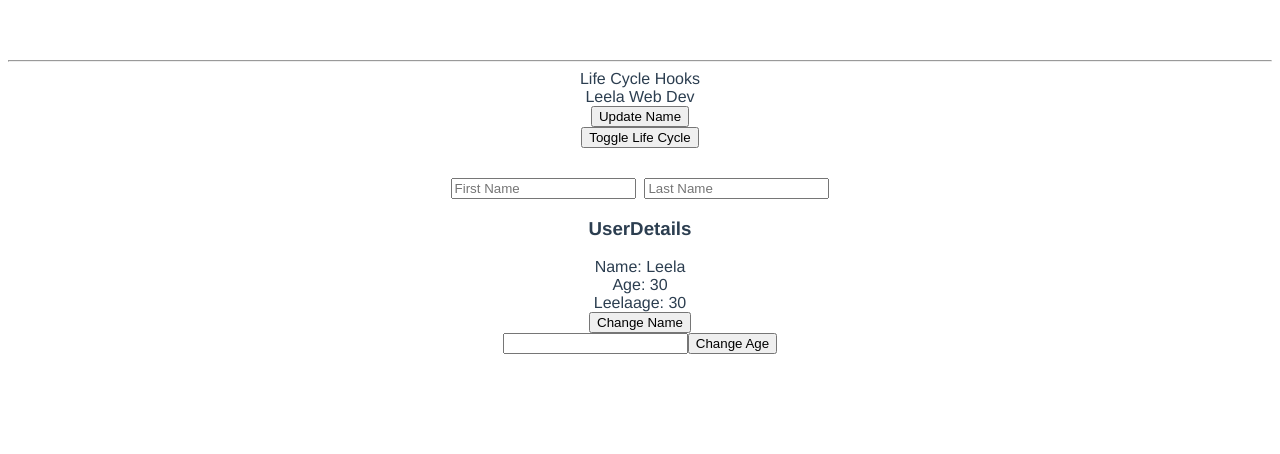
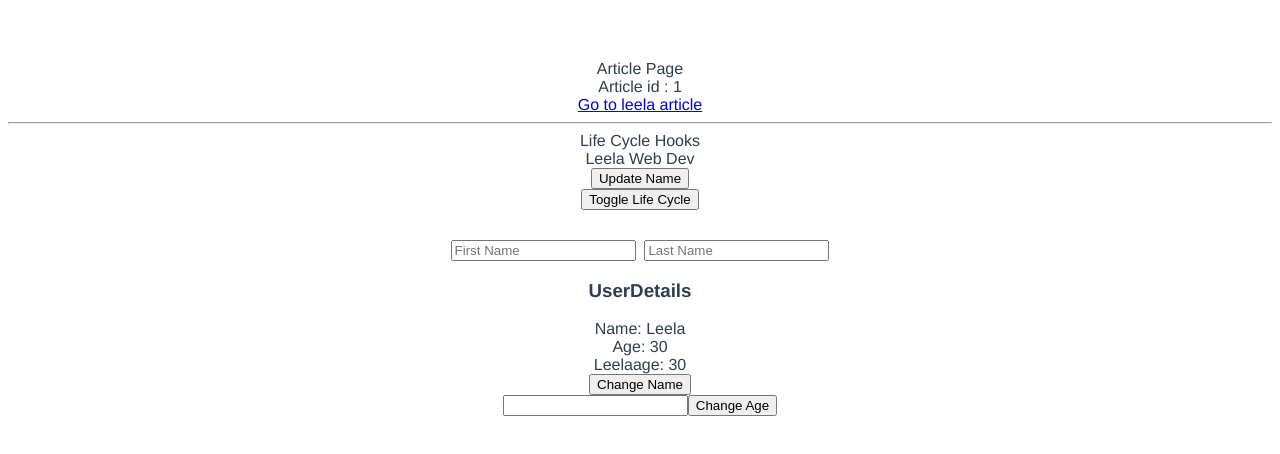
Before and after one commit to leelanarasimha/vue3-course, a Vue app in the folder vue-compositionapi/: page /article/1 in a window 1280 px wide. Shown: the top 454 px of the page. Built offline with nearby package versions, Linux system fonts and the light colour scheme.

Commit message:
Added route params

```diff
--- a/vue-compositionapi/src/main.js
+++ b/vue-compositionapi/src/main.js
@@ -3,6 +3,8 @@ import { createRouter, createWebHistory } from 'vue-router';
 import App from './App.vue';
 import About from './pages/About.vue';
 import Contact from './pages/Contact.vue';
+import Post from './pages/Post.vue';
+import Article from './pages/Article.vue';
 
 const router = createRouter({
     history: createWebHistory(),
@@ -15,6 +17,15 @@ const router = createRouter({
             path: '/contact',
             component: Contact,
         },
+        {
+            path: '/post/:id',
+            component: Post,
+        },
+        {
+            path: '/article/:id',
+            component: Article,
+            props: true,
+        },
     ],
 });
 const app = createApp(App);
--- /dev/null
+++ b/vue-compositionapi/src/pages/Article.vue
@@ -0,0 +1,19 @@
+<template>
+    <div>
+        <div>Article Page</div>
+        <div>Article id : {{ id }}</div>
+
+        <div>
+            <router-link to="/article/leela"
+                >Go to leela article</router-link
+            >
+        </div>
+    </div>
+</template>
+
+<script>
+export default {
+    props: ['id'],
+    setup() {},
+};
+</script>
--- /dev/null
+++ b/vue-compositionapi/src/pages/Post.vue
@@ -0,0 +1,28 @@
+<template>
+    <div>
+        <div>Post Page</div>
+        <div>Post id: {{ id }}</div>
+        <router-link to="/post/leela">Go to Leela Post</router-link>
+    </div>
+</template>
+
+<script>
+import { ref, watch } from 'vue';
+import { useRoute } from 'vue-router';
+export default {
+    setup() {
+        const id = ref('');
+        const route = useRoute();
+        id.value = route.params.id;
+
+        watch(
+            () => route.params.id,
+            () => {
+                id.value = route.params.id;
+            },
+        );
+
+        return { id };
+    },
+};
+</script>
```
